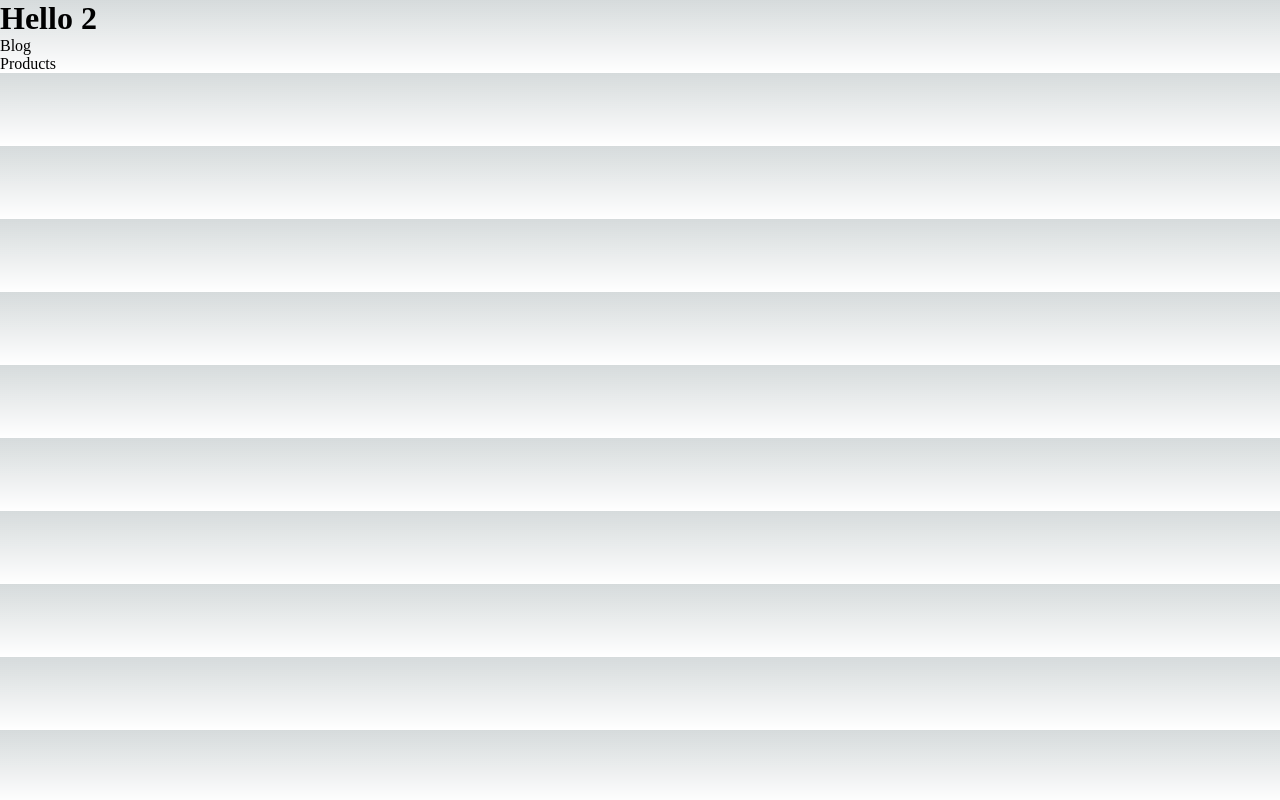
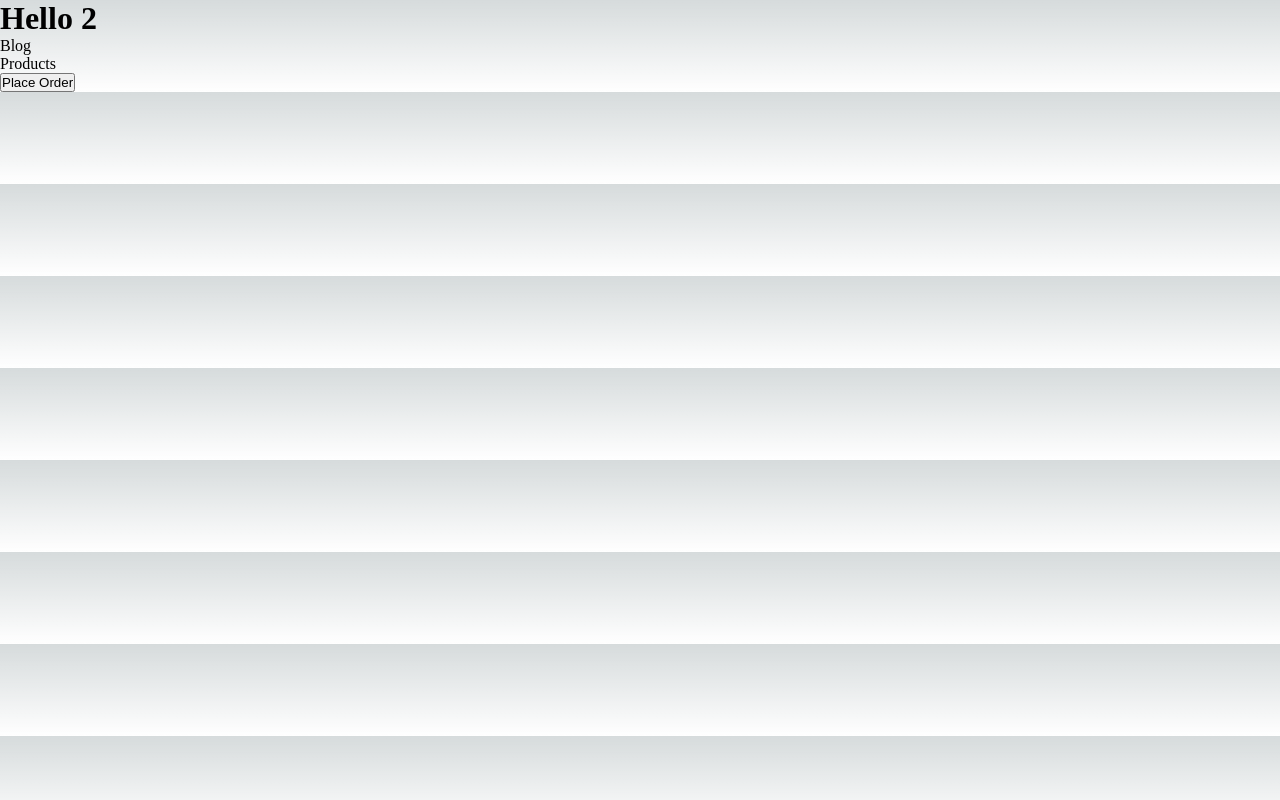
Before and after one commit to msiddiq1400/Nextjs_Project, a Next.js app: page / in a window 1280 px wide. Built offline with nearby package versions, Linux system fonts and the light colour scheme.

Commit message:
navigation and custome error page

```diff
--- /dev/null
+++ b/pages/404.tsx
@@ -0,0 +1,5 @@
+function PageNotFound() {
+  return <h1>404, custom page for not found</h1>
+}
+
+export default PageNotFound
--- a/pages/index.tsx
+++ b/pages/index.tsx
@@ -1,6 +1,12 @@
 import Link from 'next/link'
+import { useRouter } from 'next/router'
 
 function Home() {
+  const router = useRouter()
+  const handleClick = () => {
+    console.log('placing order')
+    router.push('/product')
+  }
   return (
     <>
       <h1>Hello 2</h1>
@@ -10,6 +16,7 @@ function Home() {
       <p>
         <Link href="/product">Products</Link>
       </p>
+      <button type="button" onClick={handleClick}>Place Order</button>
     </>
   )
 }
```
